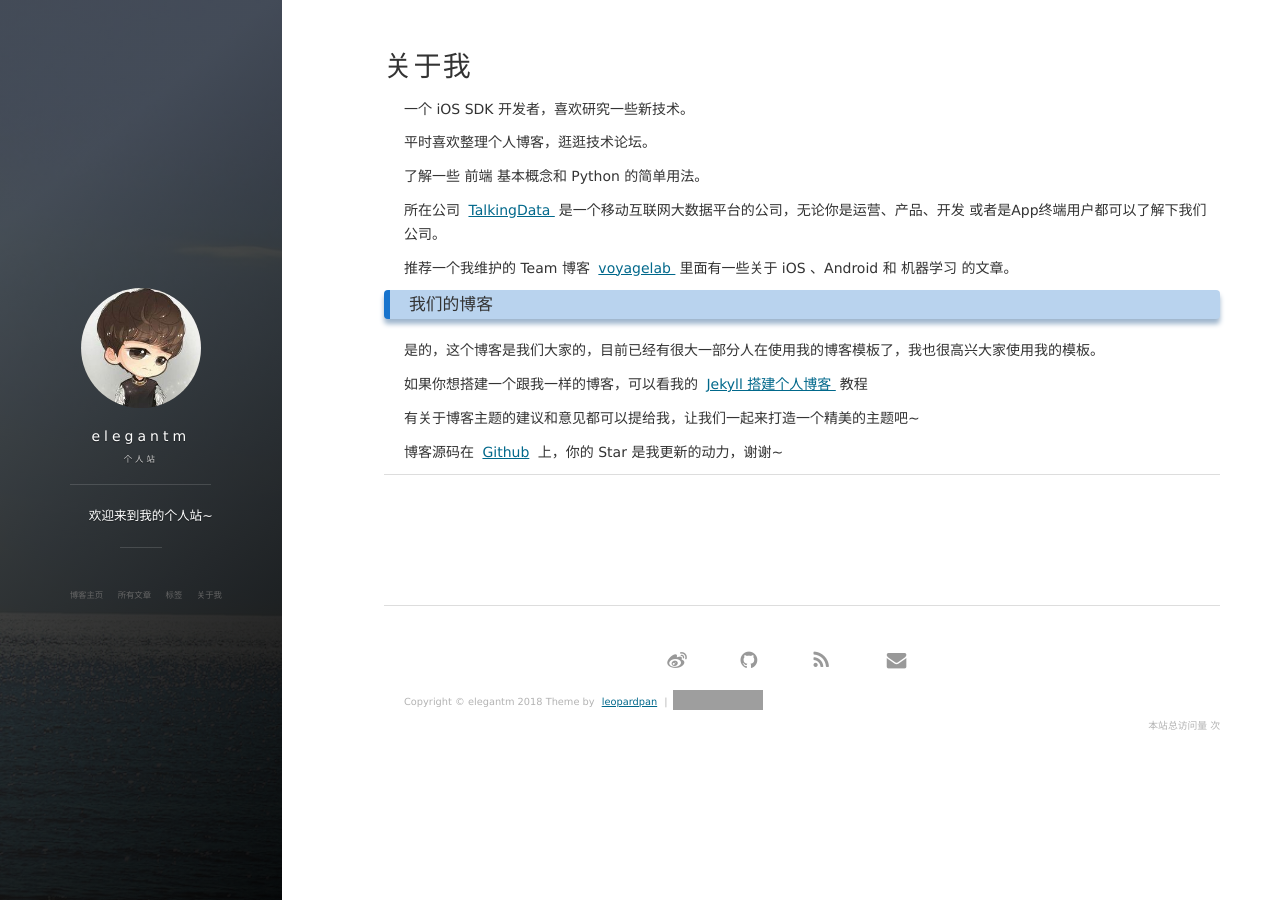
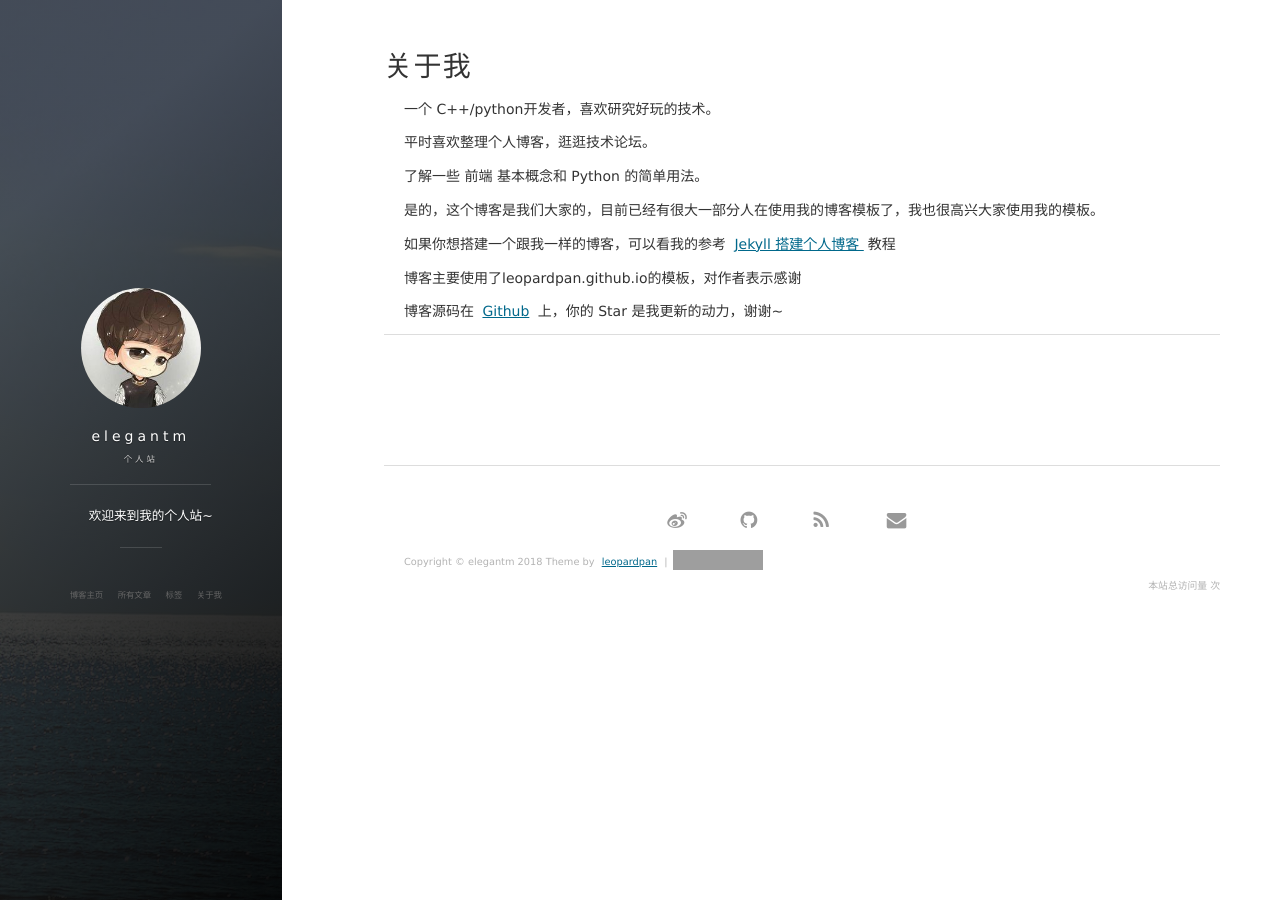
Before and after one commit to wmm0923/wmm0923.github.io, a Jekyll site: the page built from about.md, in a window 1280 px wide. Built offline with Jekyll 4.4.1, drawn with Linux system fonts in a browser that asks for light colours; nearby versions of some CDN libraries; comment, search, counter and statistics services are not loaded; grey boxes are pictures that could not be loaded.

```diff
--- a/about.md
+++ b/about.md
@@ -3,7 +3,7 @@ layout: page
 title: 关于我
 ---
 
-一个 iOS SDK 开发者，喜欢研究一些新技术。
+一个 C++/python开发者，喜欢研究好玩的技术。
 <p>
 平时喜欢整理个人博客，逛逛技术论坛。
 <p>
@@ -11,32 +11,18 @@ title: 关于我
 
 <p>
 
-所在公司
-<a target="_blank" href="https://www.talkingdata.com/"> TalkingData </a>
-是一个移动互联网大数据平台的公司，无论你是运营、产品、开发 或者是App终端用户都可以了解下我们公司。
-<p>
-
-推荐一个我维护的 Team 博客
-<a target="_blank" href="http://talkingdata.me/"> voyagelab </a>
-里面有一些关于 iOS 、Android 和 机器学习 的文章。
-
-<p>
-
-<h3> 我们的博客 </h3>
-
-<p>
 
 是的，这个博客是我们大家的，目前已经有很大一部分人在使用我的博客模板了，我也很高兴大家使用我的模板。
 
 <p>
 
-如果你想搭建一个跟我一样的博客，可以看我的
+如果你想搭建一个跟我一样的博客，可以看我的参考
 <a href="/2016/10/jekyll_tutorials1/"> Jekyll 搭建个人博客 </a>
 教程
 
 <p>
 
-有关于博客主题的建议和意见都可以提给我，让我们一起来打造一个精美的主题吧~
+博客主要使用了leopardpan.github.io的模板，对作者表示感谢
 
 <p>
 
```
Also changed, not shown: _posts/2018-2-7-qtfortcpserver.md (+7 -0 lines), _posts/2018-3-1-powershell_linode.md (added, +63 -0 lines), images/posts/powershell/linode.png (added).
